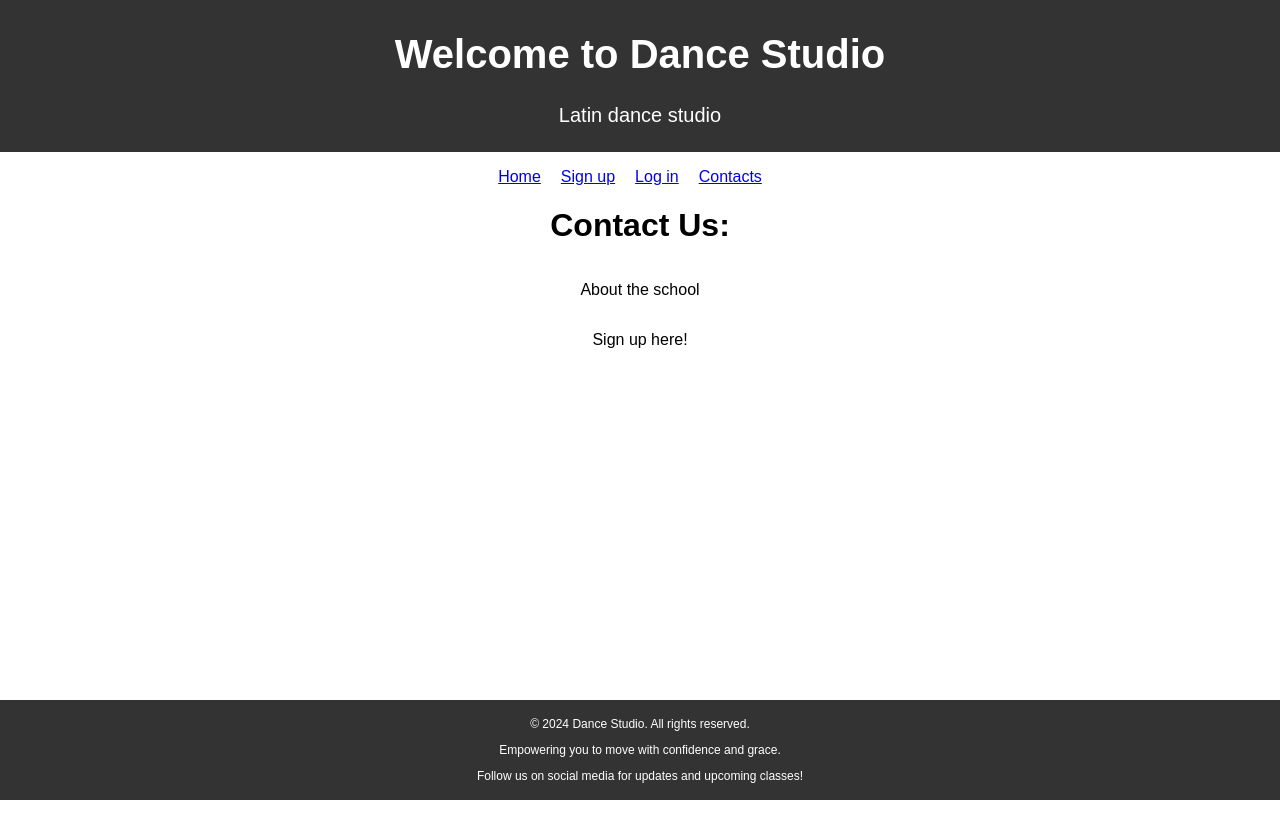
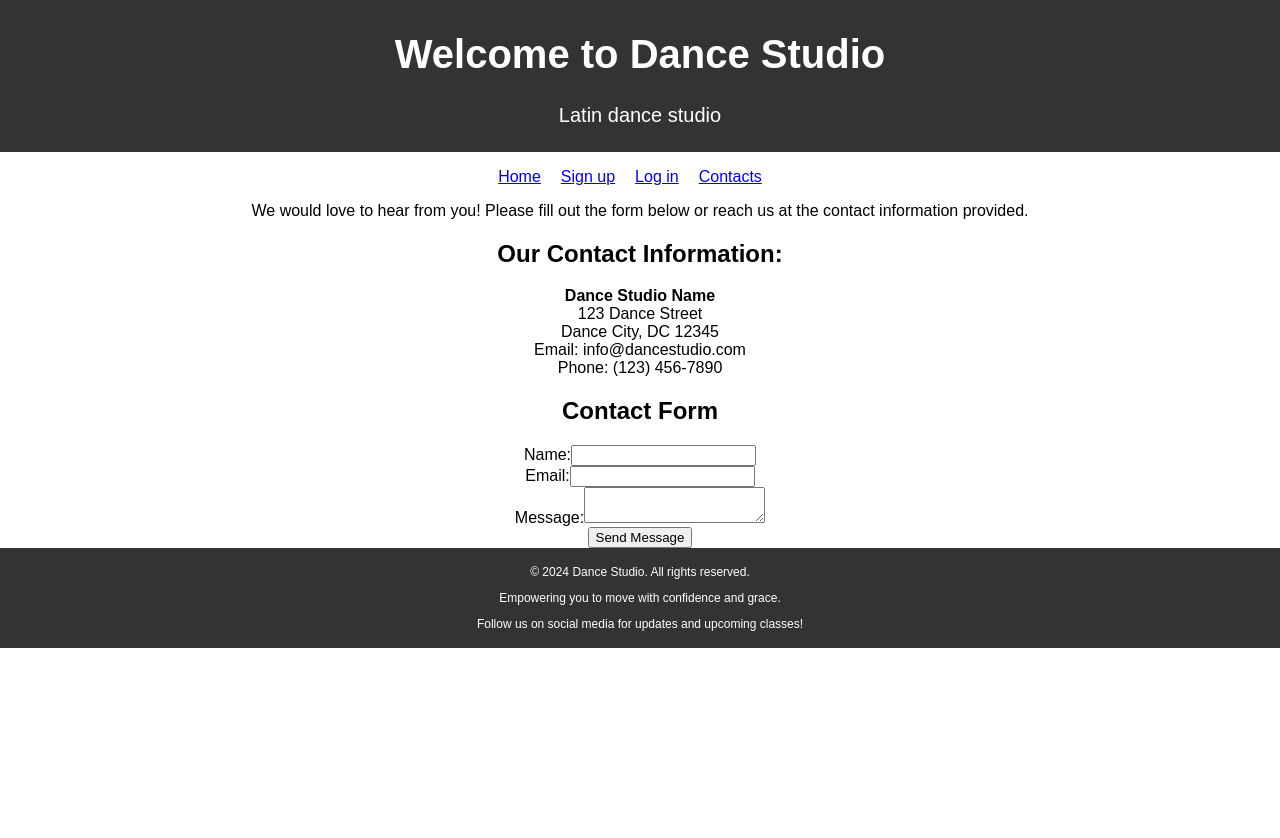
Before and after one commit to karolinaandrulyte/dance-studio, a React (Create React App) app: page /contacts in a window 1280 px wide. Shown: the top 838 px of the page. After the commit the page ends 800 px from the top, so only its background shows below. Built offline with nearby package versions, Linux system fonts and the light colour scheme.

Commit message:
Added StudentForm.js for Sign Up page, form works

```diff
--- a/src/App.css
+++ b/src/App.css
@@ -1,5 +1,6 @@
 .App {
   text-align: center;
+  min-height: auto; /* how far you can scroll depends on the content */
 }
 
 body {
@@ -8,7 +9,6 @@ body {
   margin: 0;
   display: flex;
   flex-direction: column;
-  min-height: 100vh;
 }
 
 .header {
@@ -61,7 +61,25 @@ footer {
   text-align: center; /* Center-align text */
   padding: 5px 0; /* Space inside the footer */
   font-size: 12px; /* Slightly smaller font size */
-  position: fixed; /* Keeps the footer at the bottom */
   bottom: 0; /* Sticks to the bottom */
   width: 100%; /* Stretches footer across the screen */
 }
+
+.home-container {
+  max-width: 800px; /* Limit width */
+  margin: 0 auto; /* Center container */
+  padding: 0px; /* Padding inside the container */
+  text-align: center; /* Center text */
+  overflow: hidden; /* Prevent overflow */
+}
+
+.home-container ul {
+  list-style-type: none; /* Remove bullet points */
+  padding: 0; /* Remove default padding */
+  margin: 0; /* Remove default margin */
+}
+
+.home-container li {
+  margin: 10px 0; /* Space between list items */
+  padding: 0px;
+}
--- a/src/App.js
+++ b/src/App.js
@@ -13,18 +13,6 @@ function App() {
 
     <Header />
     <Navigation />
-
-    <body>
-
-    <p>About the school</p>
-
-    <p>Sign up here!</p>
-
-
-    </body>
-
-
-
     <Footer />
 
     </>
--- a/src/LogIn.js
+++ b/src/LogIn.js
@@ -3,7 +3,7 @@ import React from 'react';
 const LogIn = () => {
 
 
-    return <h1>Login form</h1>
+    return <h1>Login form for teachers and students</h1>
 
 
   };
--- a/src/Navigation.js
+++ b/src/Navigation.js
@@ -9,12 +9,10 @@ import NoPage from "./pages/NoPage";
 
 function Navigation() {
 
-
-
   return (
 
     <BrowserRouter>
-        <Routes> {/* links to .js filenames */}
+        <Routes> {/* links to .js components */}
           <Route path="/" element={<Layout />}>
             <Route index element={<Home />} />
             <Route path="signup" element={<SignUp />} />
--- a/src/SignUp.js
+++ b/src/SignUp.js
@@ -1,11 +1,40 @@
-import React from 'react';
+import { useEffect, useState } from 'react';
+import StudentForm from './StudentForm';
 
 const SignUp = () => {
+    const [students, setStudents] = useState([]);
 
+    useEffect( () => {
+        fetch( "http://localhost:8080/api/students" )
+          .then( (response) => {
+            console.log(response);
+            return response.json();
+          }
+        )
+          .then( (data) => {
+           console.log(data);
+            setStudents(data) });
 
-    return <h1>Sign up forms for teachers and students:</h1>
+      } , [] );
 
+    const addStudent = (studentData) => {
+        console.log(studentData);
 
-  };
+        fetch( "http://localhost:8080/api/addStudent", {
+          method: "POST",
+          headers: { "Content-Type" : "application/json" },
+          body: JSON.stringify ( studentData )
+        } )
+        .then( (response) => response.json() )
+        .then( (newStudent) => setStudents( [...students, newStudent ] )
+        );
+    };
+
+    return <><h1>Sign up form for new students:</h1>
+
+    <StudentForm addStudent={addStudent}/>
+
+    </>
+};
 
 export default SignUp;
--- /dev/null
+++ b/src/StudentForm.js
@@ -0,0 +1,76 @@
+import { useState } from "react";
+
+function StudentForm( {addStudent} ) {
+    const [formData, setFormData] = useState( {
+        firstName: "",
+        lastName: "",
+        email: ""
+    });
+
+    const [isSubmitted, setIsSubmitted] = useState(false); // To track if form was submitted
+
+    const handleInputChange = (e) => {
+        const { name, value } = e.target;
+        setFormData({
+        ...formData,
+        [name]: value
+        });
+    };
+
+    const handleSubmit = (e) => {
+        e.preventDefault(); /* uzkerta kelia narsykles perkrovimui*/
+        if (formData.firstName && formData.lastName && formData.email) {
+            addStudent(formData);
+            setFormData({
+                firstName: "",
+                lastName: "",
+                email: ""
+            });
+            setIsSubmitted(true); /* Set form as submitted */
+        }
+    }
+
+    return ( <>
+        <form onSubmit={handleSubmit}>
+            <div>
+                <label htmlFor="firstName">First name:</label>
+                <input
+                    type="text"
+                    id="firstName"
+                    name="firstName"
+                    value={formData.firstName}
+                    onChange={handleInputChange}
+                    placeholder="Enter your first name"
+                />
+            </div>
+            <div>
+                <label htmlFor="lastName">Last name:</label>
+                <input
+                    type="text"
+                    id="lastName"
+                    name="lastName"
+                    value={formData.lastName}
+                    onChange={handleInputChange}
+                    placeholder="Enter your last name"
+                />
+            </div>
+            <div>
+                <label htmlFor="email">E-mail address:</label>
+                <textarea
+                    id="email"
+                    name="email"
+                    value={formData.email}
+                    onChange={handleInputChange}
+                    placeholder="Enter your e-mail address"
+                />
+            </div>
+            <button type="submit">Submit form</button>
+        </form>
+
+        {/* Show the success message if the form was submitted */}
+        {isSubmitted && <p className="success-message">Thank you. Form submitted successfully.<br/>We will contact you!</p>}
+    </>
+    );
+}
+
+export default StudentForm;
--- a/src/pages/Contacts.js
+++ b/src/pages/Contacts.js
@@ -1,11 +1,88 @@
-import React from 'react';
+import React, { useState } from 'react';
+
 
 const Contacts = () => {
 
+  const [formData, setFormData] = useState({
+    name: '',
+    email: '',
+    message: '',
+  });
 
-    return <h1>Contact Us:</h1>
-
-    ;
+  const handleInputChange = (e) => {
+    const { name, value } = e.target;
+    setFormData({
+      ...formData,
+      [name]: value,
+    });
   };
 
+  const handleSubmit = (e) => {
+    e.preventDefault();
+    // Handle form submission logic here
+    alert(`Message sent from ${formData.name}!`);
+    setFormData({
+      name: '',
+      email: '',
+      message: '',
+    });
+  };
+
+  return (
+    <div className="contact-container">
+
+    <p>
+      We would love to hear from you! Please fill out the form below or reach us at the contact information provided.
+    </p>
+    <div className="contact-info">
+      <h2>Our Contact Information:</h2>
+      <p>
+        <strong>Dance Studio Name</strong><br />
+        123 Dance Street<br />
+        Dance City, DC 12345<br />
+        Email: info@dancestudio.com<br />
+        Phone: (123) 456-7890
+      </p>
+    </div>
+
+    <h2>Contact Form</h2>
+    <form onSubmit={handleSubmit}>
+      <div>
+        <label htmlFor="name">Name:</label>
+        <input
+          type="text"
+          id="name"
+          name="name"
+          value={formData.name}
+          onChange={handleInputChange}
+          required
+        />
+      </div>
+      <div>
+        <label htmlFor="email">Email:</label>
+        <input
+          type="email"
+          id="email"
+          name="email"
+          value={formData.email}
+          onChange={handleInputChange}
+          required
+        />
+      </div>
+      <div>
+        <label htmlFor="message">Message:</label>
+        <textarea
+          id="message"
+          name="message"
+          value={formData.message}
+          onChange={handleInputChange}
+          required
+        ></textarea>
+      </div>
+      <button type="submit">Send Message</button>
+    </form>
+  </div>
+  );
+};
+
 export default Contacts;
--- a/src/pages/Home.js
+++ b/src/pages/Home.js
@@ -1,7 +1,29 @@
 import React from 'react';
+import { Link } from 'react-router-dom';
 
 const Home = () => {
-    return <h1>About us</h1>;
+
+  return (
+    <div className='home-container'>
+     <h1>About us</h1>
+     <p>Step into the rhythm of life at our dance studio, where movement meets passion.
+        Whether you’re an experienced dancer or just starting out, our expert instructors are here to guide you through an exhilarating journey.
+        We offer classes in a variety of energetic and culturally rich dance styles, including:
+     </p>
+      <ul>
+        <li><strong>Bachata</strong> – Learn the art of this sensual Dominican dance with <em>Alice Johnson</em>, our seasoned Bachata instructor.</li>
+        <li><strong>Salsa</strong> – Master the lively and energetic beats of Salsa with the renowned <em>Bob Smith</em>, a Salsa dance expert.</li>
+        <li><strong>Reggaeton</strong> – Get moving to the urban rhythms of Reggaeton under the dynamic guidance of <em>Clara Williams</em>, a specialist in this powerful Latin dance.</li>
+        <li><strong>Son</strong> – Experience the rich cultural heritage of Son with <em>David Bowie</em>, a world-renowned instructor bringing this traditional Cuban style to life.</li>
+      </ul>
+     <p>With a focus on creating a fun, inclusive, and inspiring environment, we welcome dancers of all skill levels to join us.
+        Discover the joy of dance, meet like-minded individuals, and enhance your skills in a supportive and engaging community.
+     </p>
+
+     <p><Link to="/signup">Sign up here!</Link> </p>
+
+  </div>
+  )
   };
 
 export default Home;
```
